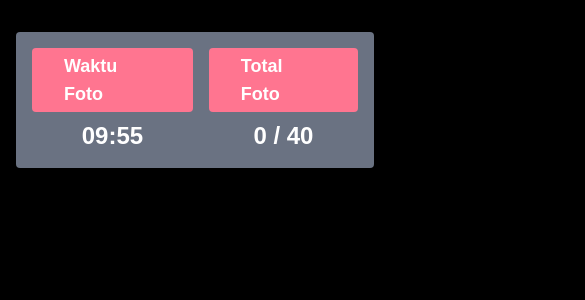
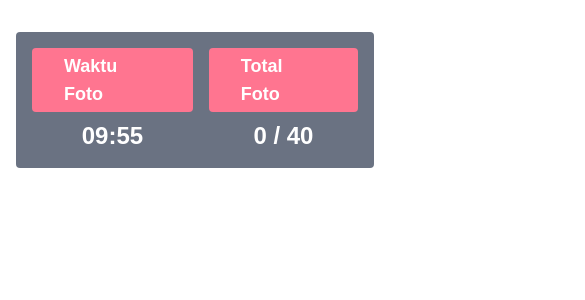
Before and after one commit to linggaprrrr/dclr-booth, a Next.js app: page /photo in a window 390 px wide. Shown: the top 300 px of the page, 585 px wide, since content can reach past the window. Built offline with nearby package versions, Linux system fonts and the light colour scheme; no server answers.

Commit message:
style: ui rotate photo and preview

```diff
--- a/src/app/photo/page.tsx
+++ b/src/app/photo/page.tsx
@@ -168,7 +168,7 @@ export default function Photo() {
   return (
     <>
       <main
-        className="flex flex-col w-screen h-screen bg-black py-4"
+        className="flex flex-col w-screen h-screen bg-black py-4 bg-white"
         style={{cursor: isFullscreen ? 'none' : ''}}
         onClick={handleClick}
       >
@@ -198,12 +198,13 @@ export default function Photo() {
         </div>
 
         <div
-          className="absolute top-0 w-screen h-screen rotate-90"
-          style={{width}}
+          className="absolute top-0 -left-[210px] h-screen rotate-90"
+          style={{ height: width, width}}
         >
           <video
             ref={videoRef}
-            className="w-full h-full bg-black object-fill"
+            // className="w-full h-full bg-black object-fill"
+            className="w-full h-full"
             autoPlay
             playsInline
             onCanPlay={() => videoRef.current?.play()}
@@ -237,7 +238,9 @@ export default function Photo() {
       />
       <ModalPhotoPreview
         show={showModalPhotoPreview}
+        // show={false}
         photo={photo}
+        // photo="http://localhost:3000/uploads/photo-1742748306493.jpg"
         onAbort={onAbort}
         onAgree={onAgree}
       />
--- a/src/components/ModalPhoto/index.tsx
+++ b/src/components/ModalPhoto/index.tsx
@@ -52,8 +52,8 @@ const ModalPhotoPreview: React.FC<Props> = (props) => {
           <img
             src={props.photo || ''}
             alt="photo preview"
-            className="object-contain rotate-90 aspect-[2/3]"
-            style={{height: window ? window.innerWidth : 0}}
+            className="object-contain aspect-[2/3]"
+            // style={{height: window ? window.innerWidth : 0}}
           />
         </div>
 
```
